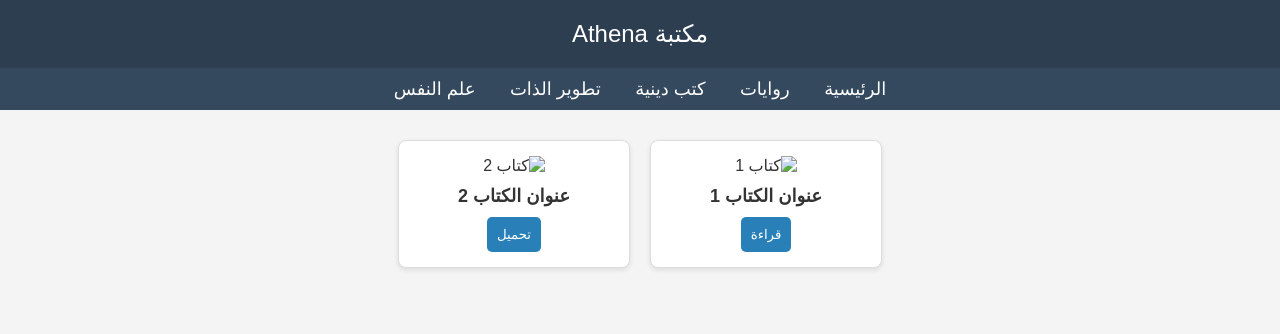
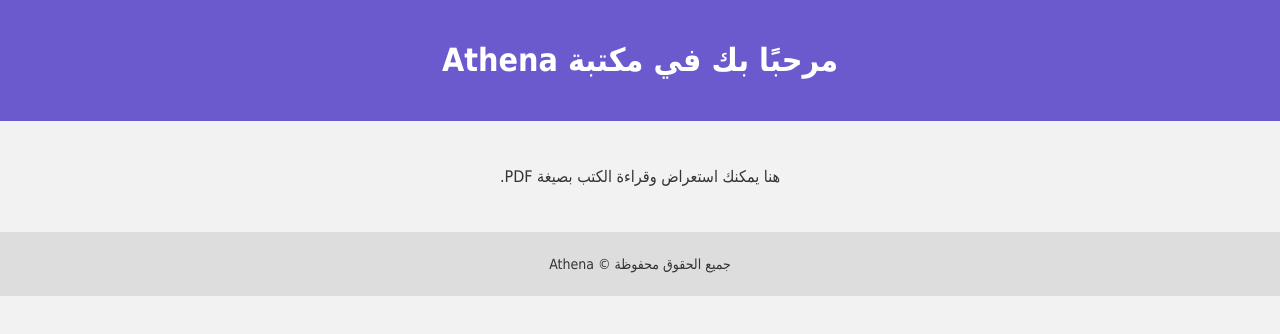
Before and after one commit to daa3m/Athena-library., a plain HTML site: page index.html in a window 1280 px wide. Drawn offline with Linux system fonts and the light colour scheme.

Commit message:
Add files via upload

```diff
--- a/index.html
+++ b/index.html
@@ -1,36 +1,20 @@
+
 <!DOCTYPE html>
 <html lang="ar" dir="rtl">
 <head>
-  <meta charset="UTF-8">
-  <title>مكتبة Athena</title>
-  <link rel="stylesheet" href="style.css">
+    <meta charset="UTF-8">
+    <title>مكتبة Athena</title>
+    <link rel="stylesheet" href="style.css">
 </head>
 <body>
-
-  <header>
-    مكتبة Athena
-  </header>
-
-  <nav>
-    <a href="#">الرئيسية</a>
-    <a href="#">روايات</a>
-    <a href="#">كتب دينية</a>
-    <a href="#">تطوير الذات</a>
-    <a href="#">علم النفس</a>
-  </nav>
-
-  <section class="books">
-    <div class="book">
-      <img src="images/book1.jpg" alt="كتاب 1">
-      <h3>عنوان الكتاب 1</h3>
-      <button>قراءة</button>
-    </div>
-    <div class="book">
-      <img src="images/book2.jpg" alt="كتاب 2">
-      <h3>عنوان الكتاب 2</h3>
-      <button>تحميل</button>
-    </div>
-  </section>
-
+    <header>
+        <h1>مرحبًا بك في مكتبة Athena</h1>
+    </header>
+    <main>
+        <p>هنا يمكنك استعراض وقراءة الكتب بصيغة PDF.</p>
+    </main>
+    <footer>
+        <p>جميع الحقوق محفوظة © Athena</p>
+    </footer>
 </body>
 </html>
--- a/style.css
+++ b/style.css
@@ -1,60 +1,25 @@
+
 body {
-  font-family: 'Arial', sans-serif;
-  margin: 0;
-  background-color: #f4f4f4;
-  color: #333;
+    font-family: 'Tahoma', sans-serif;
+    background-color: #f2f2f2;
+    color: #333;
+    text-align: center;
+    margin: 0;
+    padding: 0;
 }
+
 header {
-  background-color: #2c3e50;
-  color: white;
-  padding: 20px;
-  text-align: center;
-  font-size: 24px;
+    background-color: #6a5acd;
+    color: white;
+    padding: 20px 0;
 }
-nav {
-  background-color: #34495e;
-  padding: 10px;
-  text-align: center;
+
+main {
+    padding: 30px;
 }
-nav a {
-  color: white;
-  margin: 0 15px;
-  text-decoration: none;
-  font-size: 18px;
+
+footer {
+    background-color: #ddd;
+    padding: 10px;
+    font-size: 14px;
 }
-.books {
-  display: flex;
-  flex-wrap: wrap;
-  justify-content: center;
-  padding: 20px;
-}
-.book {
-  background: white;
-  border: 1px solid #ddd;
-  border-radius: 8px;
-  margin: 10px;
-  width: 200px;
-  padding: 15px;
-  box-shadow: 0 2px 5px rgba(0,0,0,0.1);
-  text-align: center;
-}
-.book img {
-  width: 100%;
-  height: 250px;
-  object-fit: cover;
-}
-.book h3 {
-  font-size: 18px;
-  margin: 10px 0;
-}
-.book button {
-  background-color: #2980b9;
-  color: white;
-  border: none;
-  padding: 10px;
-  cursor: pointer;
-  border-radius: 5px;
-}
-.book button:hover {
-  background-color: #3498db;
-}
```
